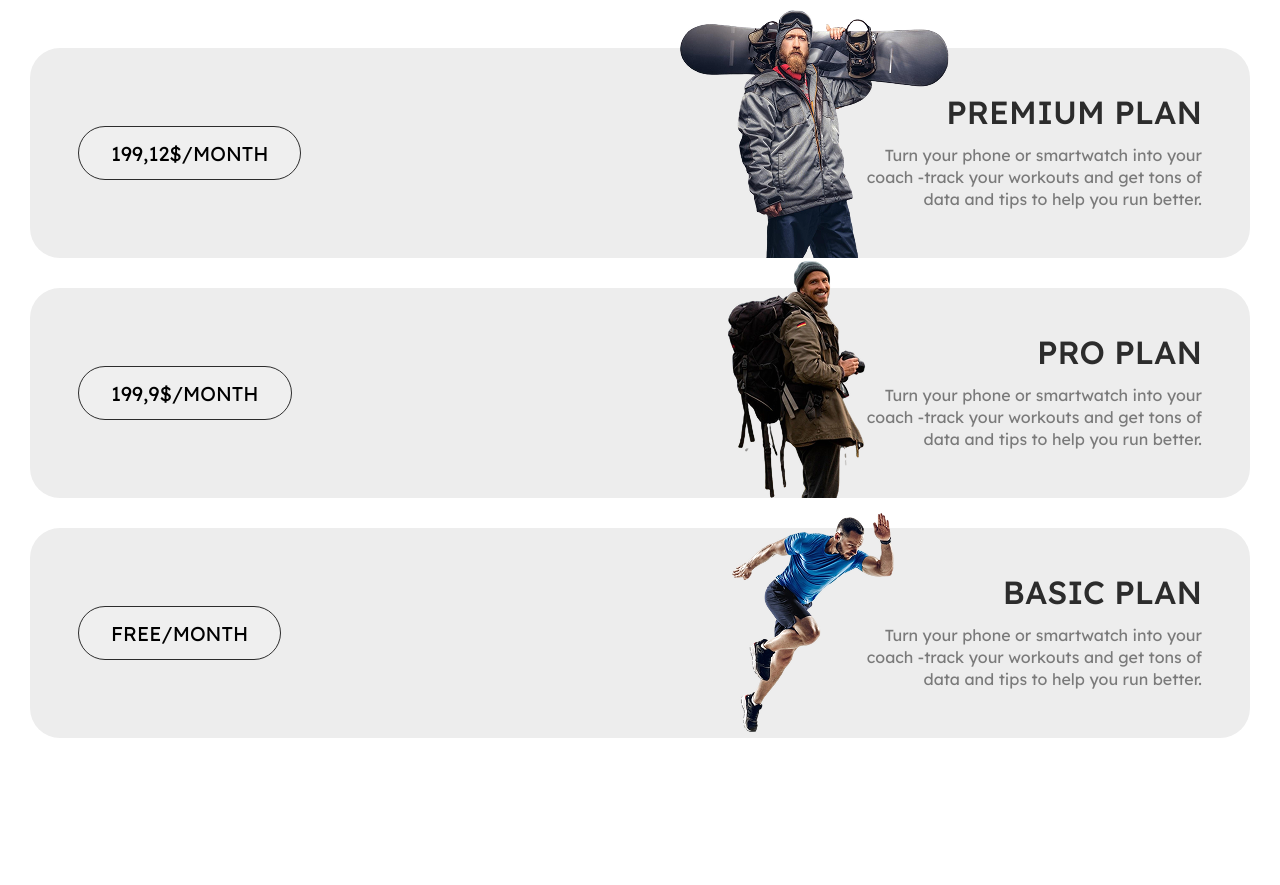
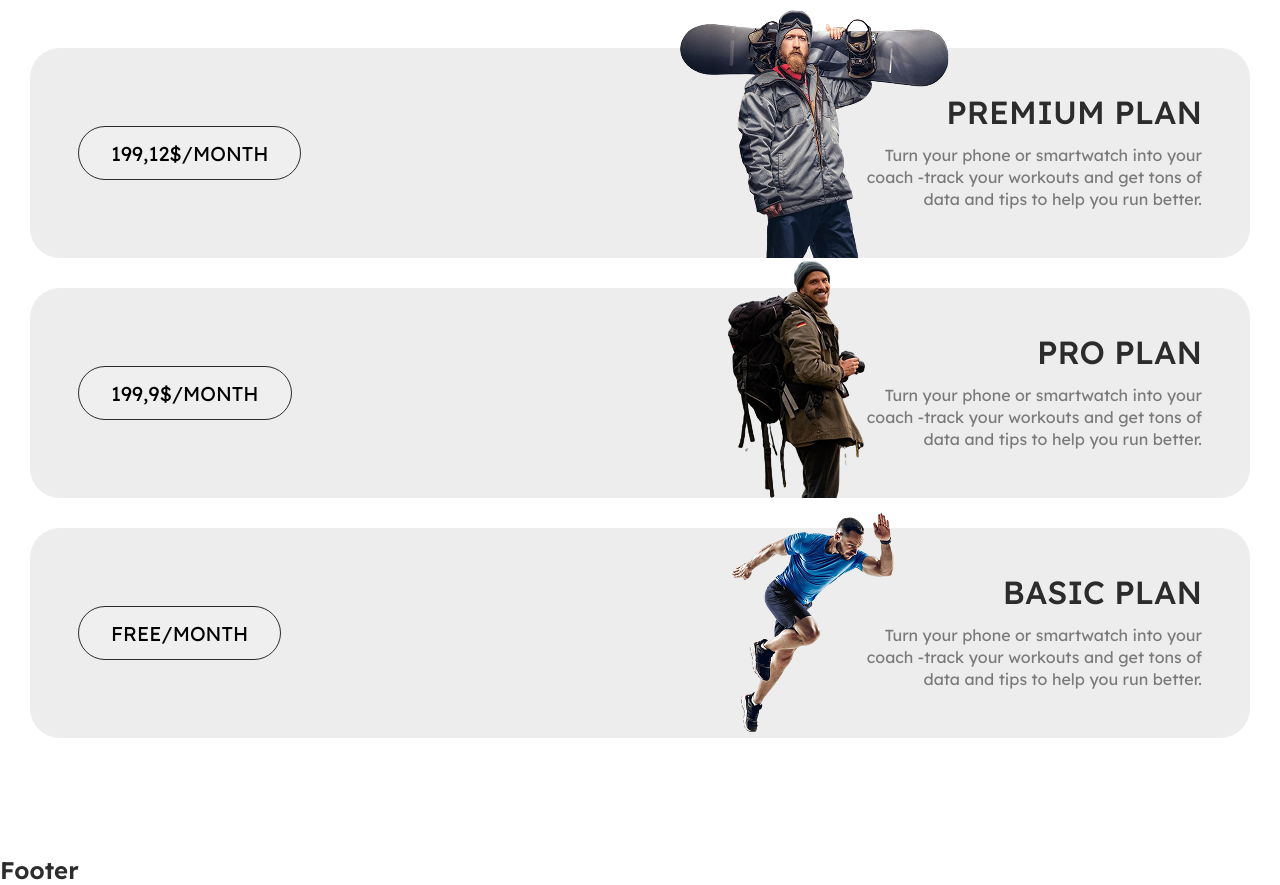
Before and after one commit to muhammadali-git77/sportSite, a plain HTML site: page index.html in a window 1280 px wide. Shown: the part 1630-2515 px from the top of the page. Before the commit the page ends 2488 px from the top, so only its background shows below. Drawn offline with Linux system fonts and the light colour scheme.

Commit message:
footer qo'shdik

```diff
--- a/index.html
+++ b/index.html
@@ -187,6 +187,8 @@
         </div>
       </section>
     </main>
-    <footer></footer>
+    <footer>
+      <h2>Footer</h2>
+    </footer>
   </body>
 </html>
```
